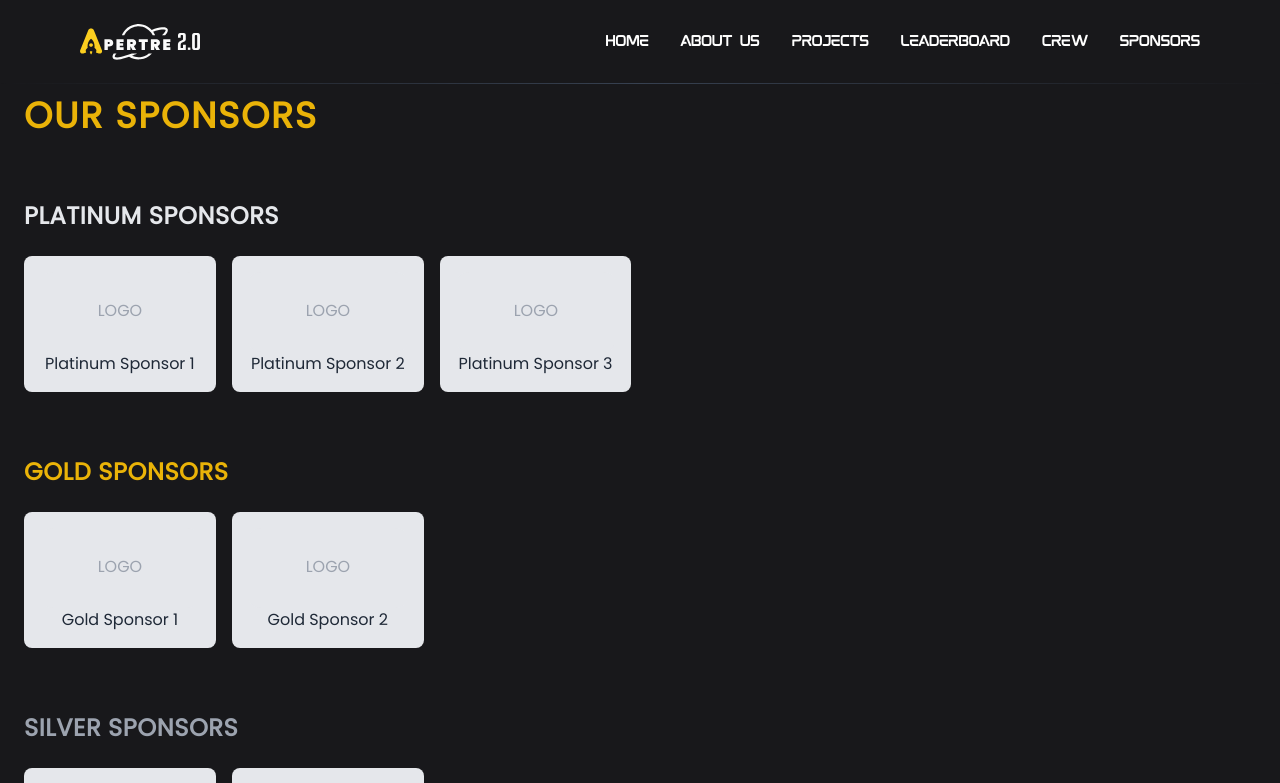
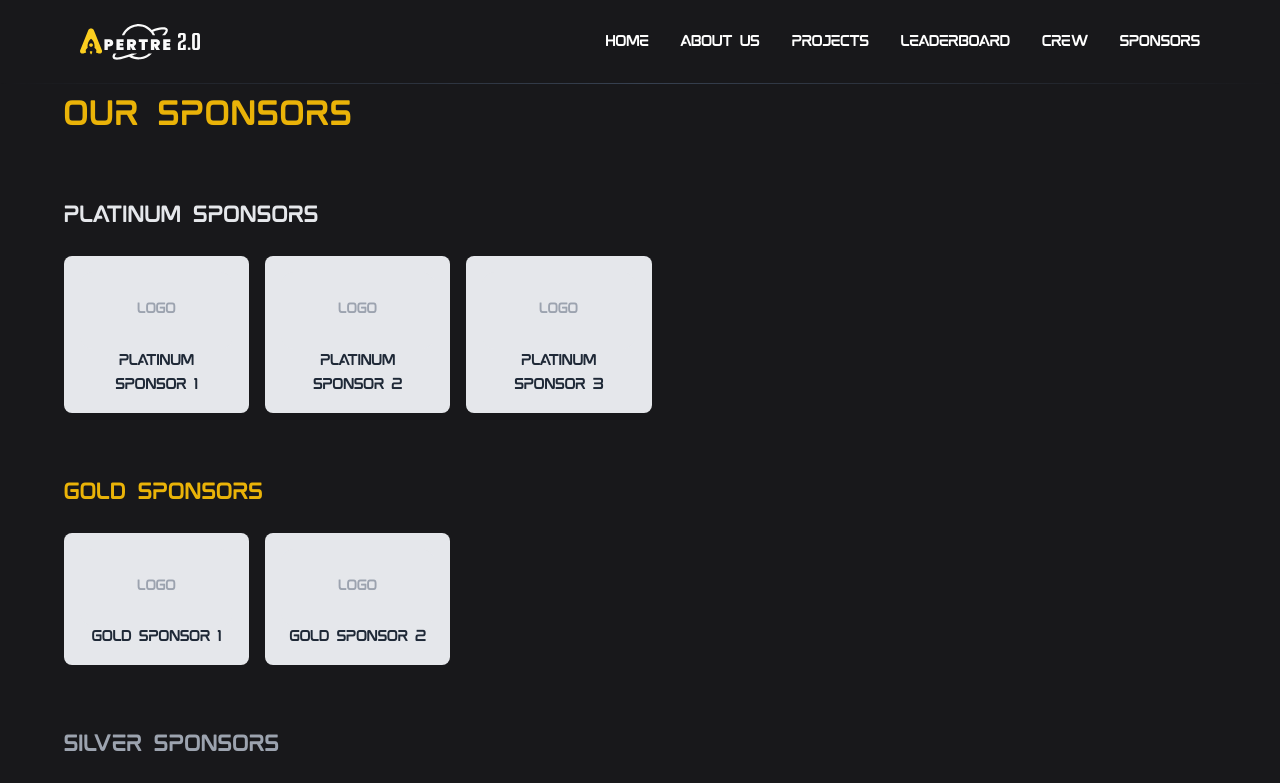
Before and after one commit to Resourcio2022/apertre2.0-frontend, a Next.js app: page /sponsors in a window 1280 px wide. Shown: the top 783 px of the page. Built offline with nearby package versions, Linux system fonts and the light colour scheme.

Commit message:
sponsor section fixed

```diff
--- a/src/app/sponsors/page.tsx
+++ b/src/app/sponsors/page.tsx
@@ -52,8 +52,8 @@ const sponsors: Sponsor[] = [
 
 export default function SponsorsSection() {
     return (
-    <section className="w-full bg-zinc-900 py-12 md:py-24">
-      <div className="container px-4 md:px-6">
+        <section className="w-full bg-zinc-900 py-12 md:py-24 font-mokoto">
+            <div className="container px-4 md:px-6 pl-8 lg:pl-16 justify-center">
                 <h1 className="text-4xl font-bold text-yellow-500 mb-16 tracking-wider">
                     OUR SPONSORS
                 </h1>
```
Lines whose indentation alone changed are shown as unchanged.
